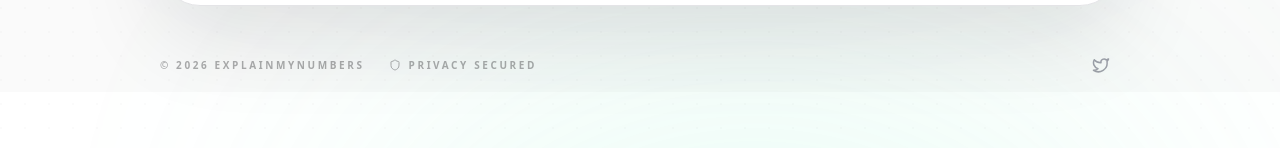
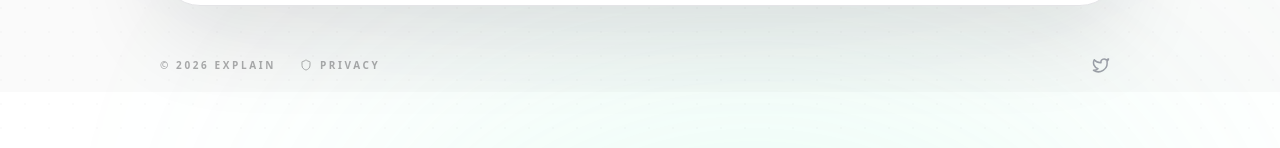
Before and after one commit to lucaram/explain-my-numbers, a Next.js app: page / in a window 1280 px wide. Shown: the part 449-597 px from the top of the page. Built offline with nearby package versions, Linux system fonts and the light colour scheme.

Commit message:
Initial commit

```diff
--- a/app/page.tsx
+++ b/app/page.tsx
@@ -627,6 +627,7 @@ export default function HomePage() {
   const [loading, setLoading] = useState(false);
   const [result, setResult] = useState<ExplainResult | null>(null);
   const [lastRunInput, setLastRunInput] = useState<string>("");
+  const [copied, setCopied] = useState(false);
 
   // ✅ NEW: keep the file for multipart uploads (privacy-first: don't dump into textarea)
   const [selectedFile, setSelectedFile] = useState<File | null>(null);
@@ -788,7 +789,10 @@ export default function HomePage() {
  const copyResults = async () => {
   if (!result || !result.ok) return;
   await navigator.clipboard.writeText(result.explanation);
+  setCopied(true);
+  setTimeout(() => setCopied(false), 1500);
 };
+
 
   const exportPdf = () => {
     if (!result || !result.ok) return;
@@ -1146,8 +1150,15 @@ export default function HomePage() {
       : "border-zinc-200 hover:bg-zinc-100 text-zinc-900"
   )}
 >
+  {copied ? (
+    <span className="opacity-70">Copied</span>
+  ) : (
+    <>
       <Copy size={16} /> Copy
+    </>
+  )}
 </button>
+
 
                     <button
                       type="button"
@@ -1195,10 +1206,10 @@ export default function HomePage() {
       <footer className="w-full max-w-5xl mx-auto px-4 md:px-8 pb-2 mt-1 print:hidden">
         <div className="pt-3 flex flex-row justify-between items-center gap-3">
           <div className="flex items-center gap-6">
-            <p className="text-[10px] font-bold tracking-[0.26em] uppercase opacity-35">© 2026 ExplainMyNumbers</p>
+            <p className="text-[10px] font-bold tracking-[0.26em] uppercase opacity-35">© 2026 Explain</p>
             <div className="flex items-center gap-2 opacity-35">
               <Shield size={12} />
-              <span className="text-[10px] font-bold tracking-[0.26em] uppercase">Privacy secured</span>
+              <span className="text-[10px] font-bold tracking-[0.26em] uppercase">Privacy</span>
             </div>
           </div>
 
```
Lines whose indentation alone changed are shown as unchanged.
